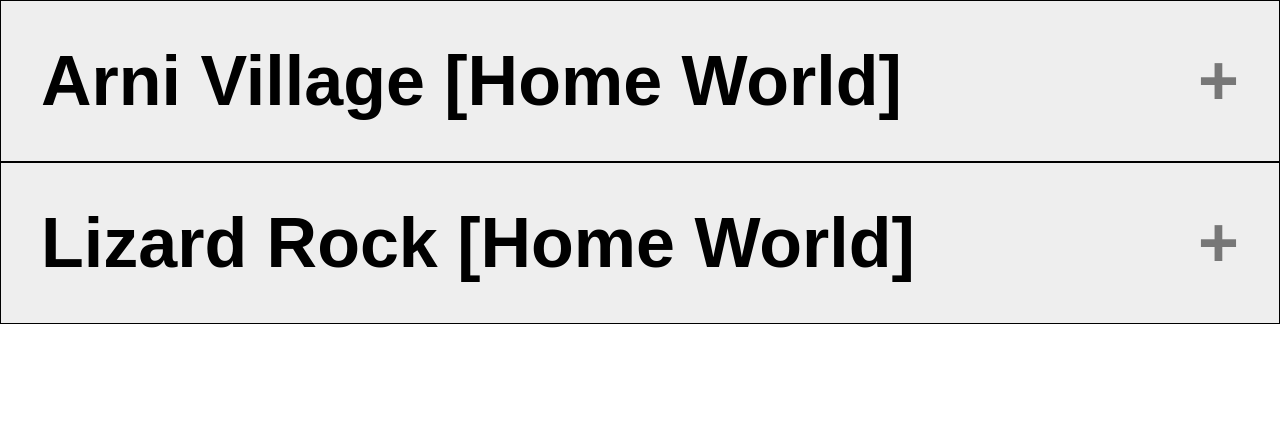
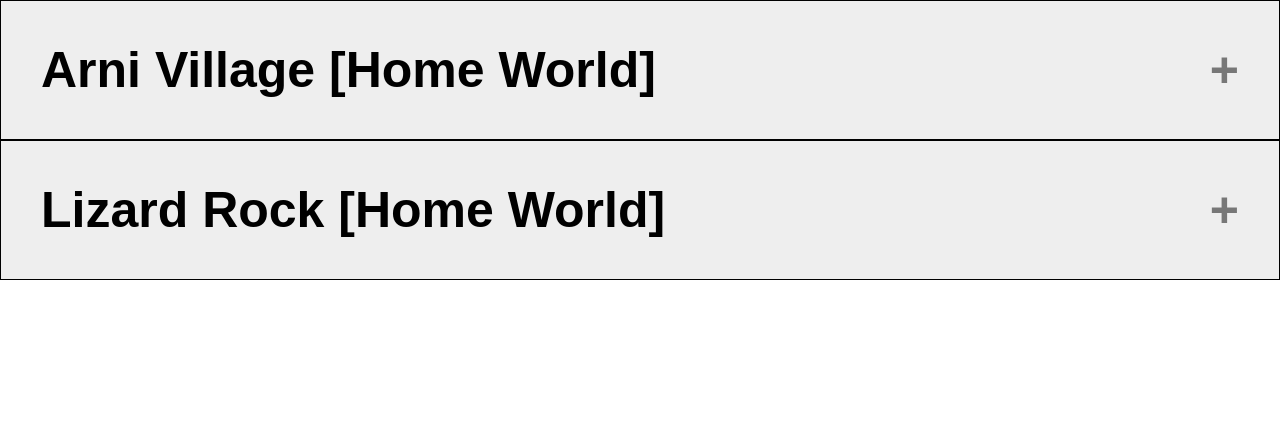
Before and after one commit to Hyssopi/Test-03, a plain HTML site: page index.html in a window 1280 px wide. Drawn offline with Linux system fonts and the light colour scheme.

Commit message:
Update styles.css

```diff
--- a/styles/styles.css
+++ b/styles/styles.css
@@ -12,7 +12,7 @@ body
 
 .icons
 {
-  font-size: 70px;
+  font-size: 60px;
   padding: 0px 30px;
 }
 
@@ -23,7 +23,7 @@ body
   border: 1px solid black;
   outline: none;
   text-align: left;
-  font-size: 70px;
+  font-size: 50px;
   font-weight: bold;
   transition: 0.4s;
   padding: 40px;
@@ -70,7 +70,7 @@ ul
 ul li
 {
   list-style-type: none;
-  font-size: 50px;
+  font-size: 30px;
   background: #EEEEEE;
   position: relative;
   border: 2px solid black;
```
